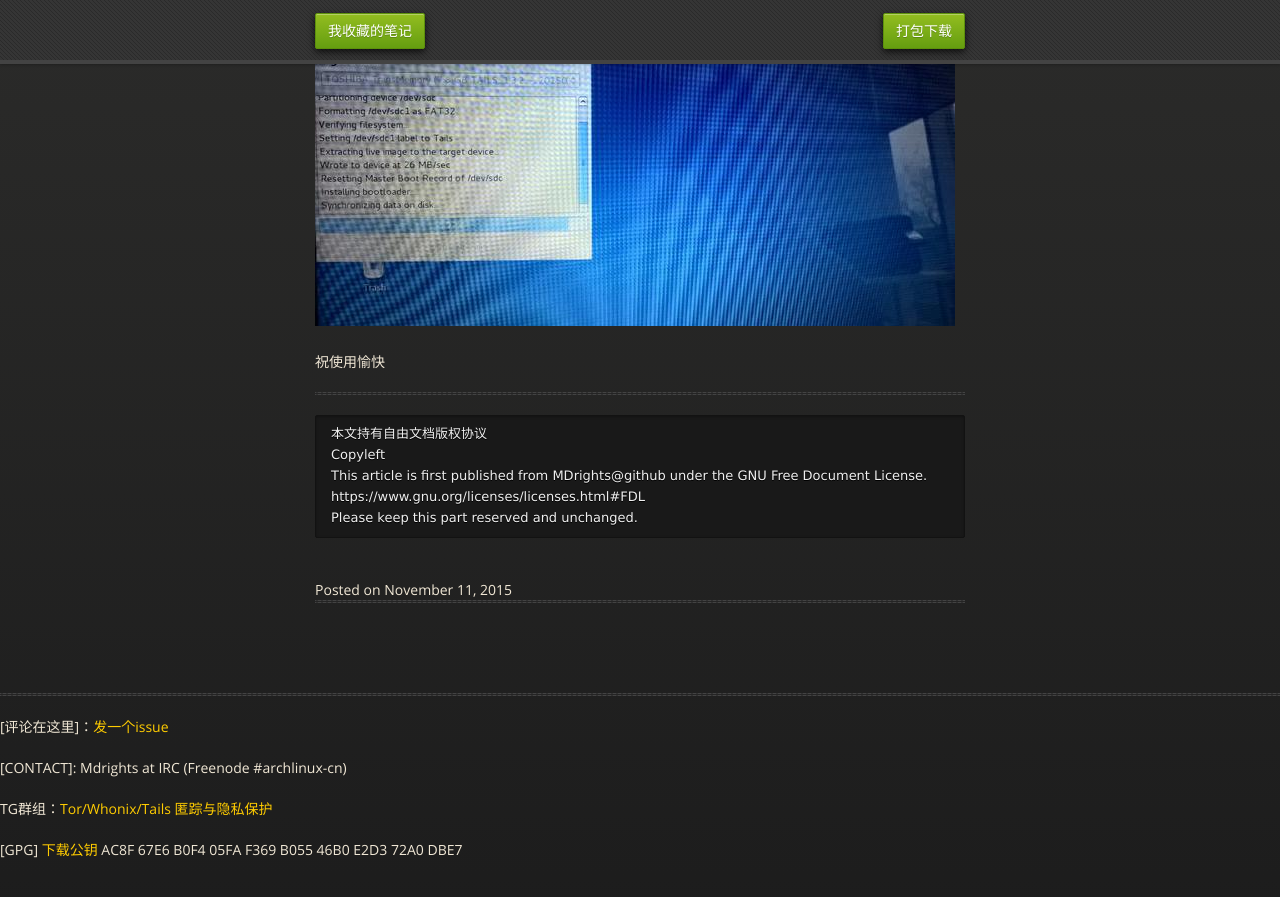
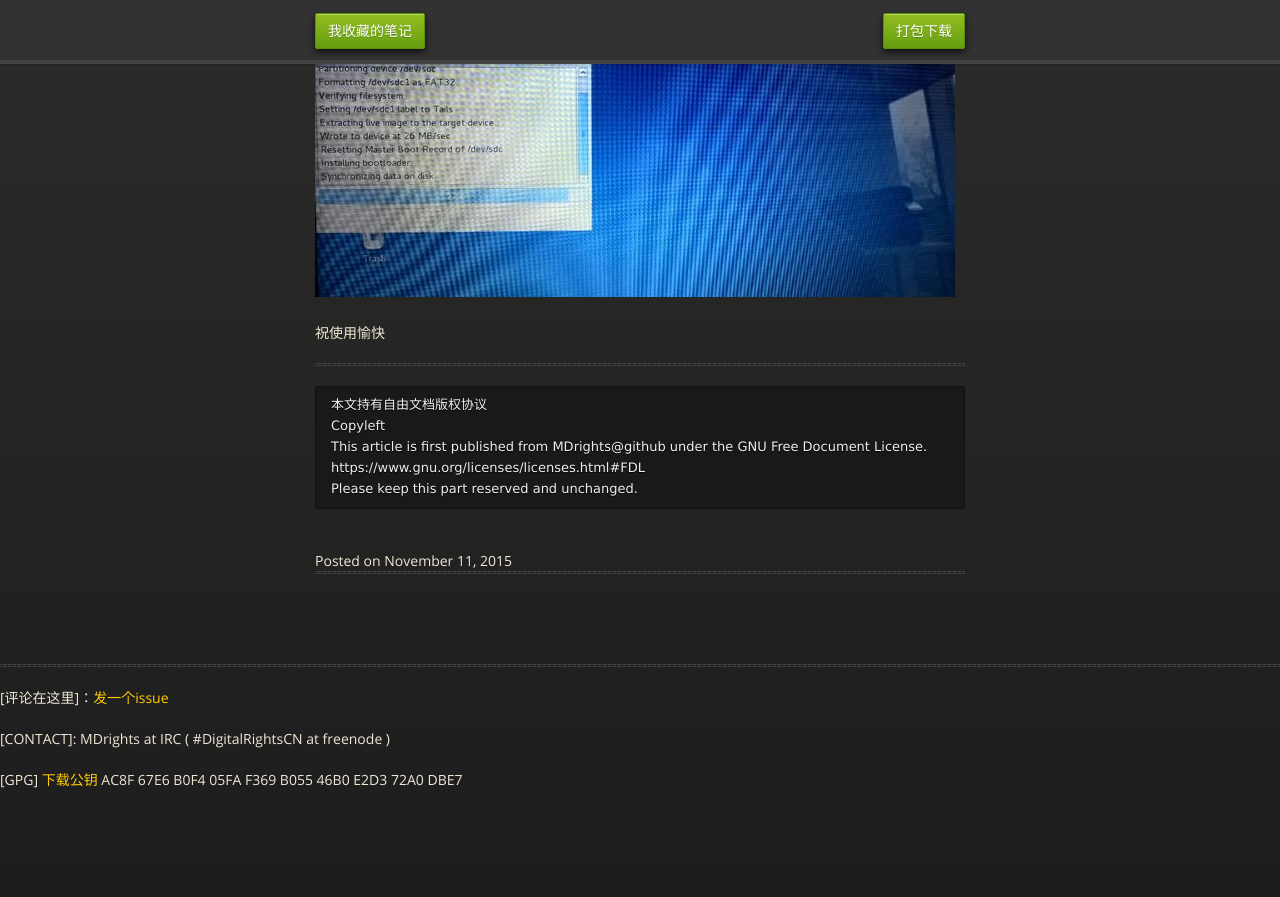
Before and after one commit to mdrights/os-observe, a Jekyll site: the page built from index.html, in a window 1280 px wide and 900 px high, scrolled down 8058 px. Shown: the top 897 px of the window. Built offline with Jekyll 4.4.1, drawn with Linux system fonts in a browser that asks for light colours; after the commit the page ends 8888 px from its top, so only the background shows below that; some of the changed text lies outside the part shown.

Commit message:
refine some formats.

```diff
--- a/_layouts/default.html
+++ b/_layouts/default.html
@@ -34,8 +34,8 @@
   <footer>
 	<hr>
 	<p>[评论在这里]：<a href="https://github.com/mdrights/os-observe/issues/new">发一个issue</a></p>
-	<p>[CONTACT]: Mdrights at IRC (Freenode #archlinux-cn)</p>
-	<p>TG群组：<a href="https://telegram.me/joinchat/Cg4fLT2ZrhHeiRyj5N55cQ">Tor/Whonix/Tails 匿踪与隐私保护</a></p>
+	<p>[CONTACT]: MDrights at IRC ( #DigitalRightsCN at freenode )</p>
+	<!-- <p>TG群组：<a href="https://telegram.me/joinchat/Cg4fLT2ZrhHeiRyj5N55cQ">Tor/Whonix/Tails 匿踪与隐私保护</a></p> -->
 	<p>[GPG] <a href="https://mdrights.github.io/MDrights.asc">下载公钥</a> AC8F 67E6 B0F4 05FA F369  B055 46B0 E2D3 72A0 DBE7</p>
   </footer>
 </html>
--- a/_layouts/post.html
+++ b/_layouts/post.html
@@ -1,6 +1,6 @@
 ---
 layout: default
 ---
-<div class="post">
+<div class="post-link">
 	{{ content }}
 </div>
--- a/index.html
+++ b/index.html
@@ -36,11 +36,11 @@
 	<div class="posts">
 	{% for post in site.posts %}
 
-		<h4>
-		<a class="post-link" href="{{ post.url | prepend: site.url }}">{{ post.title }}</a>
-		</h4>
+		<h3>
+		<a class="post-link" href="{{ post.url }}">{{ post.title }}</a>
+		</h3>
 
-		{{ post.content }}
+		{{ post.excerpt }}
 		<br>
 		<div class="date">
     			Posted on {{ post.date | date: "%B %e, %Y" }}
```
Also changed, not shown: other parts of index.html (+4 -4 lines).
